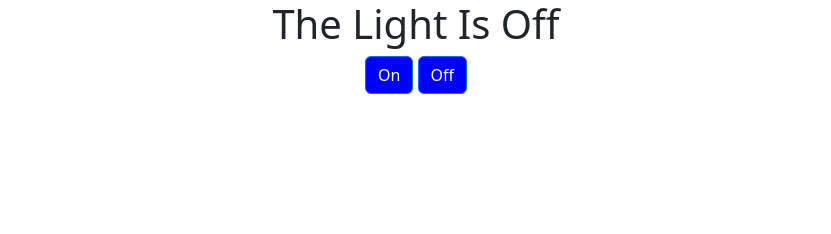
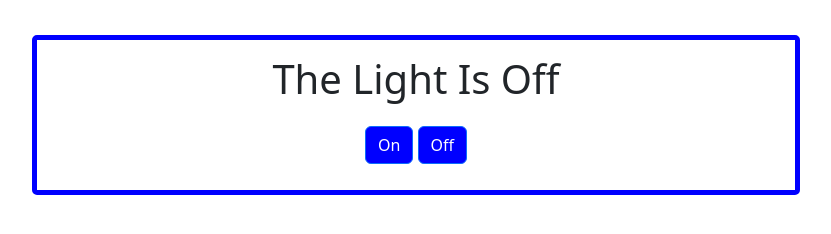
Before and after one commit to christophercoding-a11y/Lightswitch, a plain HTML site: page index.html in a window 1280 px wide. Shown: the whole page, without its empty margins (224-1055 px from the left). Drawn offline with nearby package versions, Linux system fonts and the light colour scheme.

Commit message:
getting buttons to work

```diff
--- a/css/style.css
+++ b/css/style.css
@@ -6,6 +6,19 @@ body {
 }
 
 
+h1 {
+    padding: 15px;
+}
+
+.container {
+    border: 5px solid blue;
+    border-radius: 5px;
+    margin-top: 35px;
+    width: 60%;
+    height: 20vh;
+}
+
+
 .btn {
     background-color: blue;
 }
--- a/js/app.js
+++ b/js/app.js
@@ -5,6 +5,15 @@ const offbutton = document.getElementById('offBtn')
 
 // console.log(onbutton)
 
-offbutton.addEventListener('click', ()=> {
+//testing buttons
+onbutton.addEventListener('click', (e)=> {
+    e.preventDefault()
+    console.log('click')
+
+})
+
+
+offbutton.addEventListener('click', (e)=> {
+    e.preventDefault()
     console.log('click')
 })
```
